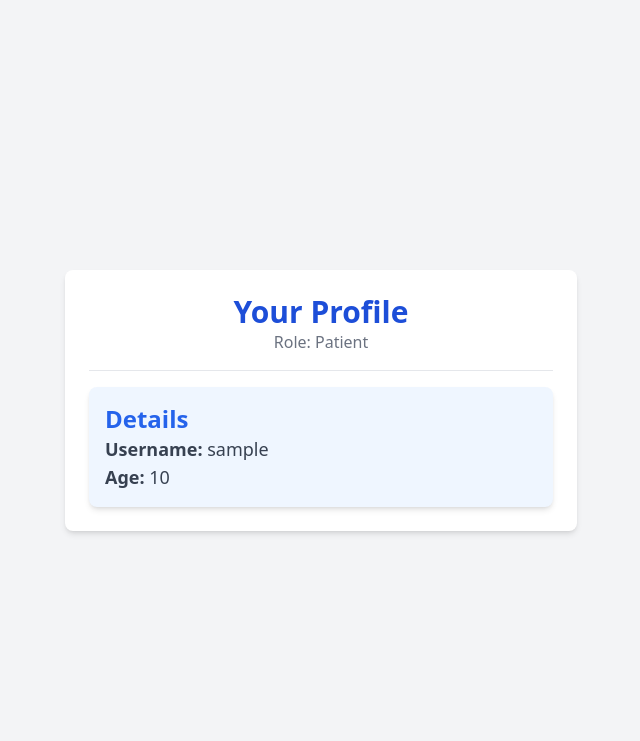
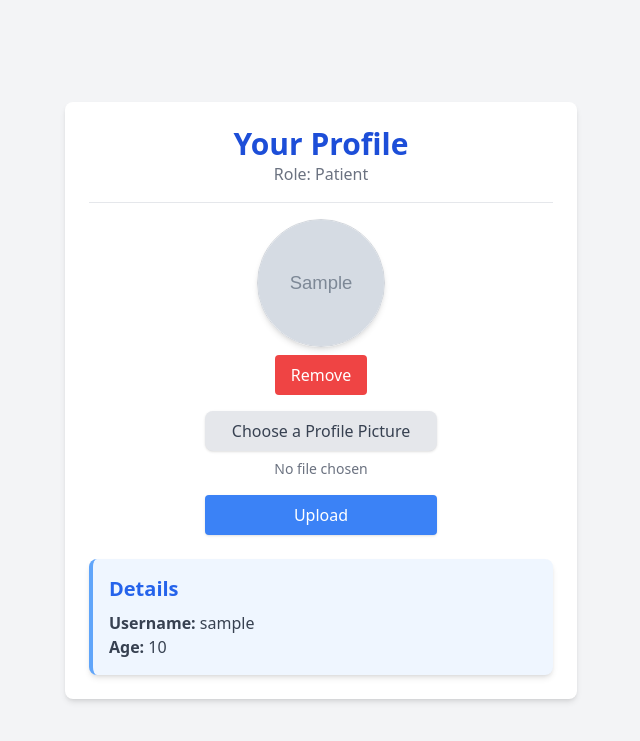
Before and after one commit to SheCares-SE/SheCares, a Django app: page /accounts/profile/ in a window 1280 px wide. Shown: the top 741 px of the page, without its empty margins (319-959 px from the left). Run offline with Django 4.2, Linux system fonts and the light colour scheme; a user stored in the database is signed in; tables that the repository leaves empty hold one stand-in row (values such as "Sample post"); grey boxes marked "Sample" are stand-in pictures; some libraries are stand-ins or nearby versions.

Commit message:
profilepicturehandled

```diff
--- a/SC/settings.py
+++ b/SC/settings.py
@@ -145,3 +145,5 @@ AUTH_USER_MODEL = 'accounts.User'  # Change from 'sheCares.User' to 'accounts.Us
   # Ensure this matches your app name
 # In settings.py
 LOGIN_URL = 'login/'  # Change 'login' to the name of your login URL
+MEDIA_URL = '/media/'
+MEDIA_ROOT = os.path.join(BASE_DIR, 'media')
--- a/SC/urls.py
+++ b/SC/urls.py
@@ -16,6 +16,8 @@ Including another URLconf
 """
 from django.contrib import admin
 from django.urls import path, include
+from django.conf import settings
+from django.conf.urls.static import static
 
 urlpatterns = [
     path('admin/', admin.site.urls),
@@ -26,3 +28,4 @@ urlpatterns = [
 
 
 ]
+urlpatterns += static(settings.MEDIA_URL, document_root=settings.MEDIA_ROOT)
--- a/accounts/forms.py
+++ b/accounts/forms.py
@@ -24,3 +24,9 @@ class PatientSignupForm(UserCreationForm):
     class Meta:
         model = User
         fields = ['username', 'email', 'password1', 'password2','age']
+
+#Aesha
+class ProfilePictureForm(forms.ModelForm):
+    class Meta:
+        model = User
+        fields = ['profile_picture']
--- a/accounts/models.py
+++ b/accounts/models.py
@@ -9,11 +9,11 @@ class User(AbstractUser):
         ('doctor', 'Doctor'),
     )
     role = models.CharField(max_length=10, choices=ROLE_CHOICES, default="patient")
-    profile_picture = models.ImageField(upload_to='profile_pics/', blank=True, null=True)
+    profile_picture = models.ImageField(upload_to='profile_pictures/', blank=True, null=True)
     age = models.IntegerField(null=True, blank=True)  # Add age field
     def __str__(self):
         return self.username
-#Aesha1
+
 # Patient Profile Model
 class PatientProfile(models.Model):
     user = models.OneToOneField(User, on_delete=models.CASCADE, related_name='patient_profile')
--- a/accounts/templates/accounts/profile.html
+++ b/accounts/templates/accounts/profile.html
@@ -3,7 +3,7 @@
 <head>
   <meta charset="UTF-8">
   <meta name="viewport" content="width=device-width, initial-scale=1.0">
-  <title> Your Profile</title>
+  <title>{{ request.user.username }}'s Profile</title>
   <script src="https://cdn.tailwindcss.com"></script>
 </head>
 <body class="bg-gray-100 p-6 flex items-center justify-center min-h-screen">
@@ -14,29 +14,113 @@
       <hr class="my-4">
     </div>
 
+    <!-- Profile Picture Section -->
+    <div class="text-center">
+      {% if user.profile_picture %}
+        <img src="{{ user.profile_picture.url }}" class="w-32 h-32 rounded-full mx-auto border border-gray-300 shadow-md">
+        <form method="post" action="{% url 'accounts:remove_profile_picture' %}" class="mt-2">
+          {% csrf_token %}
+          <button type="submit" class="bg-red-500 text-white px-4 py-2 rounded hover:bg-red-600 transition">
+            Remove
+          </button>
+        </form>
+      {% endif %}
+    </div>
+
+<!-- Profile Picture Upload -->
+<form method="post" action="{% url 'accounts:upload_profile_picture' %}" enctype="multipart/form-data" class="mt-4">
+  {% csrf_token %}
+
+  <!-- Custom File Upload Button -->
+  <div class="relative w-full">
+    <input type="file" name="profile_picture" id="fileInput" class="hidden" onchange="updateFileName()">
+
+    <div class="flex justify-center mt-4">
+      <label for="fileInput" class="bg-gray-200 text-gray-700 px-4 py-2 rounded-lg shadow cursor-pointer w-1/2 flex justify-center items-center">
+        Choose a Profile Picture
+      </label>
+    </div>
+
+    <!-- Selected File Name Display -->
+    <p id="fileName" class="text-center text-gray-500 text-sm mt-2">No file chosen</p>
+  </div>
+
+  <div class="flex justify-center mt-4">
+    <button type="submit" class="bg-blue-500 text-white px-4 py-2 rounded shadow hover:bg-blue-600 transition w-1/2">
+      Upload
+    </button>
+  </div>
+</form>
+
+<!-- JavaScript for File Name Display -->
+<script>
+  function updateFileName() {
+    const fileInput = document.getElementById('fileInput');
+    const fileName = document.getElementById('fileName');
+
+    if (fileInput.files.length > 0) {
+      fileName.textContent = "Selected file: " + fileInput.files[0].name;
+      fileName.classList.remove("text-gray-500");
+      fileName.classList.add("text-green-600", "font-semibold");
+    } else {
+      fileName.textContent = "No file chosen";
+      fileName.classList.remove("text-green-600", "font-semibold");
+      fileName.classList.add("text-gray-500");
+    }
+  }
+</script>
+
+
+        {% comment %} <!-- Selected File Name Display -->
+        <p id="fileName" class="text-center text-gray-500 text-sm mt-2">No file chosen</p>
+      </div> {% endcomment %}
+
+      {% comment %} <div class="flex justify-center mt-4">
+        <button type="submit" class="bg-blue-500 text-white px-4 py-2 rounded shadow hover:bg-blue-600 transition w-1/2">
+          Upload
+        </button>
+      </div> {% endcomment %}
+
+
+      </button>
+    </form>
+
+    <!-- Profile Details -->
     {% if profile %}
-      {% if request.user.role == 'patient' %}
-        <div class="p-4 bg-blue-50 rounded-lg shadow-md">
-          <h2 class="text-2xl font-semibold text-blue-600"> Details</h2>
-          <p class="text-lg text-gray-700"><strong>Username:</strong> {{ profile.username }}</p>
-          <p class="text-lg text-gray-700"><strong>Age:</strong> {{ profile.age }}</p>
-        </div>
-      {% elif request.user.role == 'doctor' %}
-        <div class="p-4 bg-green-50 rounded-lg shadow-md">
-          <h2 class="text-2xl font-semibold text-green-600">Doctor Details</h2>
-          <p class="text-lg text-gray-700"><strong>Registration Number:</strong> {{ profile.registration_number }}</p>
-          <p class="text-lg text-gray-700"><strong>Specialization:</strong> {{ profile.specialization }}</p>
-        </div>
-      {% endif %}
+      <div class="mt-6 p-4 rounded-lg shadow-md
+                  {% if request.user.role == 'patient' %} bg-blue-50 border-l-4 border-blue-400 {% else %} bg-green-50 border-l-4 border-green-400 {% endif %}">
+
+        <h2 class="text-xl font-semibold
+                   {% if request.user.role == 'patient' %} text-blue-600 {% else %} text-green-600 {% endif %}">
+          Details
+        </h2>
+
+        <p class="text-gray-700 mt-2"><strong>Username:</strong> {{ profile.username }}</p>
+
+        {% if request.user.role == 'patient' %}
+          <p class="text-gray-700"><strong>Age:</strong> {{ profile.age }}</p>
+        {% elif request.user.role == 'doctor' %}
+          <p class="text-gray-700"><strong>Registration No.:</strong> {{ profile.registration_number }}</p>
+          <p class="text-gray-700"><strong>Specialization:</strong> {{ profile.specialization }}</p>
+        {% endif %}
+      </div>
     {% else %}
-      <p class="text-center text-gray-500">No profile data available.</p>
+      <p class="text-center text-gray-500 mt-4">No profile data available.</p>
     {% endif %}
 
-    {% comment %} <div class="text-center mt-6">
-      <a href="{% url 'accounts:edit_profile' %}" class="bg-blue-500 text-white px-4 py-2 rounded shadow hover:bg-blue-600 transition">
-        Edit Profile
-      </a>
-    </div> {% endcomment %}
   </div>
+
+  <!-- JavaScript for File Name Display -->
+  <script>
+    function updateFileName() {
+      const fileInput = document.getElementById('fileInput');
+      const fileName = document.getElementById('fileName');
+
+      if (fileInput.files.length > 0) {
+        fileName.textContent = fileInput.files[0].name;
+      }
+    }
+  </script>
+
 </body>
 </html>
--- a/accounts/urls.py
+++ b/accounts/urls.py
@@ -5,11 +5,16 @@ from django.contrib.auth.views import LogoutView
 from django.urls import reverse_lazy
 from patient.views import patient_dashboard
 from gync.views import doctor_dashboard
-from .views import faq_page, add_question, add_answer, login_view
+from .views import faq_page, add_question, add_answer, login_view, profile_view, upload_profile_picture, remove_profile_picture
+
+
 
 app_name = 'accounts'  # Define the app namespace
 
 urlpatterns = [
+    path('profile/', profile_view, name='profile_view'),
+    path('profile/upload_picture/', upload_profile_picture, name='upload_profile_picture'),
+    path('profile/remove_picture/', remove_profile_picture, name='remove_profile_picture'),
     path('doctor-dashboard/', doctor_dashboard, name='doctor_dashboard'),
     path('patient-dashboard/', patient_dashboard, name='patient_dashboard'),
     path('profile/', views.profile_view, name='profile'),
--- a/accounts/views.py
+++ b/accounts/views.py
@@ -1,6 +1,6 @@
 from django.shortcuts import render, redirect , get_object_or_404
 from django.contrib.auth import login, authenticate,get_user_model
-from .forms import RoleSelectionForm, DoctorSignupForm, PatientSignupForm
+from .forms import RoleSelectionForm, DoctorSignupForm, PatientSignupForm, ProfilePictureForm
 from .models import User, PatientProfile, DoctorProfile
 from gync.models import DoctorProfile # Fetch doctor data
 from patient.models import Patient  # Fetch patient data
@@ -15,6 +15,27 @@ from django.utils.timezone import now
 from django.utils import timezone
 from django.http import HttpResponse  # Add this import
 from django.urls import reverse
+
+#Aesha
+@login_required
+def upload_profile_picture(request):
+    if request.method == 'POST':
+        form = ProfilePictureForm(request.POST, request.FILES, instance=request.user)
+        if form.is_valid():
+            form.save()
+            return redirect('accounts:profile_view')  # Redirect to profile after upload
+
+    return redirect('accounts:profile_view')
+
+
+@login_required
+def remove_profile_picture(request):
+    user = request.user
+    if user.profile_picture:
+        user.profile_picture.delete()
+        user.profile_picture = None
+        user.save()
+    return redirect('accounts:profile_view')
 
 # Aishna
 def login_view(request):
@@ -226,13 +247,14 @@ def profile_view(request):
         if user.role == 'patient':
             # Fetch patient details from accounts_patient_profile_table
             cursor.execute("""
-                SELECT username, age, role
+                SELECT username, age, role, profile_picture
                 FROM accounts_user
                 WHERE id = %s
             """, [user.id])
             row = cursor.fetchone()
             if row:
                 profile_data = {
+                    "profile_picture": row[3] if row[3] else None,
                     "username": row[0],
                     "age": row[1],
                     "role": row[2],
@@ -240,18 +262,23 @@ def profile_view(request):
         elif user.role == 'doctor':
             # Fetch doctor details from doctor_table
             cursor.execute("""
-                SELECT registration_number, specialization
-                FROM doctor_table
-                WHERE user_id = %s
+                SELECT d.registration_number, d.specialization, u.username, u.profile_picture
+                FROM doctor_table d
+                INNER JOIN accounts_user u ON d.user_id = u.id
+                WHERE d.user_id = %s
             """, [user.id])
             row = cursor.fetchone()
             if row:
                 profile_data = {
+                    "profile_picture":row[2] if row[2] else None,
+                    "username":row[2],
                     "registration_number": row[0],
                     "specialization": row[1],
                 }
+    form = ProfilePictureForm()
 
-    return render(request, 'accounts/profile.html', {'profile': profile_data})
+    return render(request, 'accounts/profile.html', {'profile': profile_data,
+                                                     'form': form})
 
 #Urvashi
 @login_required
```
Also changed, not shown: accounts/templates/accounts/doctor_profile.html (deleted, +0 -12 lines), accounts/templates/accounts/patient_profile.html (deleted, +0 -16 lines), accounts/migrations/0006_merge_20250228_2326.py (added), accounts/migrations/0007_user_age_alter_patientprofile_table.py (added), accounts/migrations/0008_alter_user_profile_picture.py (added), media/profile_pictures/img.jpg (added), media/profile_pictures/img_qb67nLq.jpg (added).
